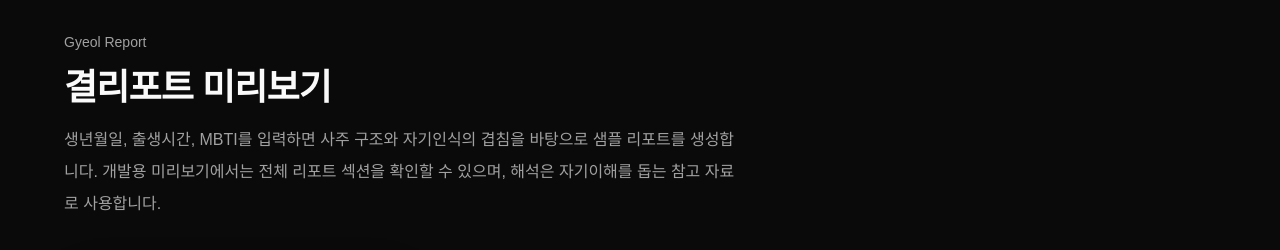
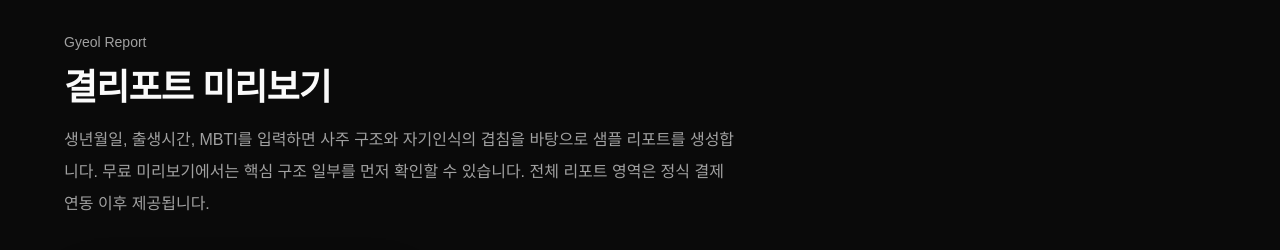
Before and after one commit to Deokjjang/gyeol-report, a Next.js app: page /report/new in a window 1280 px wide. Shown: the top 250 px of the page. Built offline with nearby package versions, Linux system fonts and the light colour scheme.

Commit message:
feat: switch public report preview to gated mode

```diff
--- a/src/app/report/new/page.tsx
+++ b/src/app/report/new/page.tsx
@@ -48,7 +48,7 @@ type CreateReportResponse =
       errors: ValidationError[];
     };
 
-const REPORT_PREVIEW_MODE = "dev_full" as const satisfies ReportPreviewMode;
+const REPORT_PREVIEW_MODE = "gated_preview" as const satisfies ReportPreviewMode;
 
 const mbtiTypes = [
   "INTJ",
@@ -80,19 +80,20 @@ function canShowSectionBody(
   return level === "FREE_PREVIEW";
 }
 
-function renderLockedSectionBody() {
+function renderLockedSectionBody(section: ReportSection) {
   return (
     <div className="space-y-4 rounded-lg border border-neutral-800 bg-neutral-950/70 p-5">
-      <p className="text-sm leading-6 text-neutral-300">
-        전체 리포트에서 자세히 확인할 수 있습니다.
+      <div className="space-y-2">
+        <p className="text-sm font-semibold text-neutral-100">
+          {section.titleKo}
+        </p>
+        <p className="text-sm leading-6 text-neutral-400">
+          {section.summaryKo}
+        </p>
+      </div>
+      <p className="rounded-lg border border-neutral-700 bg-neutral-900 px-4 py-3 text-sm font-semibold text-neutral-300">
+        정식 결제 연동 후 제공 예정
       </p>
-      <button
-        type="button"
-        disabled
-        className="cursor-not-allowed rounded-lg border border-neutral-700 bg-neutral-900 px-4 py-3 text-sm font-semibold text-neutral-300"
-      >
-        정식 결제 연동 후 제공 예정
-      </button>
     </div>
   );
 }
@@ -235,9 +236,9 @@ export default function NewReportPage() {
           </h1>
           <p className="max-w-2xl text-base leading-8 text-neutral-400">
             생년월일, 출생시간, MBTI를 입력하면 사주 구조와 자기인식의
-            겹침을 바탕으로 샘플 리포트를 생성합니다. 개발용 미리보기에서는
-            전체 리포트 섹션을 확인할 수 있으며, 해석은 자기이해를 돕는 참고
-            자료로 사용합니다.
+            겹침을 바탕으로 샘플 리포트를 생성합니다. 무료 미리보기에서는
+            핵심 구조 일부를 먼저 확인할 수 있습니다. 전체 리포트 영역은
+            정식 결제 연동 이후 제공됩니다.
           </p>
         </header>
 
@@ -411,10 +412,10 @@ export default function NewReportPage() {
                     현재 실제 결제는 아직 활성화되어 있지 않습니다.
                   </p>
                   <p className="text-sm leading-6 text-neutral-400">
-                    전체 리포트 결제 및 잠금 해제 기능은 정식 결제 연동 이후 제공됩니다.
+                    무료 미리보기에서는 핵심 구조 일부를 먼저 확인할 수 있습니다.
                   </p>
                   <p className="text-sm leading-6 text-neutral-400">
-                    지금은 개발용 미리보기로 리포트 구조와 문구를 확인할 수 있습니다.
+                    전체 리포트 영역은 정식 결제 연동 이후 제공됩니다.
                   </p>
                 </div>
 
@@ -424,9 +425,8 @@ export default function NewReportPage() {
                     <p className="text-neutral-400">{report.subtitleKo}</p>
                   </div>
                   <p className="rounded-full border border-neutral-800 px-3 py-1 text-xs font-medium text-neutral-500">
-                    결제 게이트는 아직 연결되지 않았습니다. 현재는 개발용
-                    미리보기로 전체 구조를 확인합니다. 현재 화면은 개발용 전체
-                    미리보기 모드입니다.
+                    무료 미리보기에서는 핵심 구조 일부를 먼저 확인할 수 있습니다.
+                    전체 리포트 영역은 정식 결제 연동 이후 제공됩니다.
                   </p>
                 </div>
 
@@ -472,7 +472,7 @@ export default function NewReportPage() {
                           ? section.blocks.map((block, index) =>
                               renderReportBlock(block, index),
                             )
-                          : renderLockedSectionBody()}
+                          : renderLockedSectionBody(section)}
                       </div>
                     </article>
                   );
```
Also changed, not shown: 2 other files (tests, documents, lock files or other folders).
